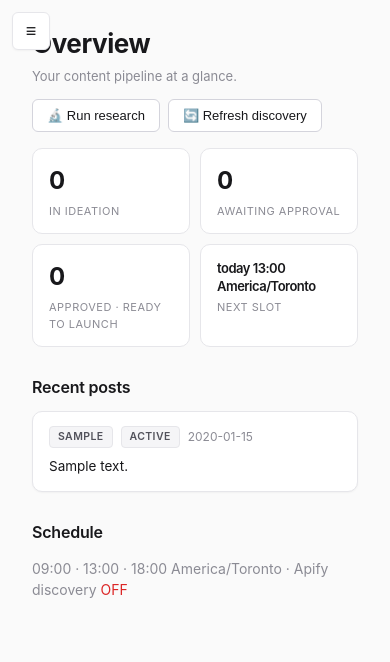
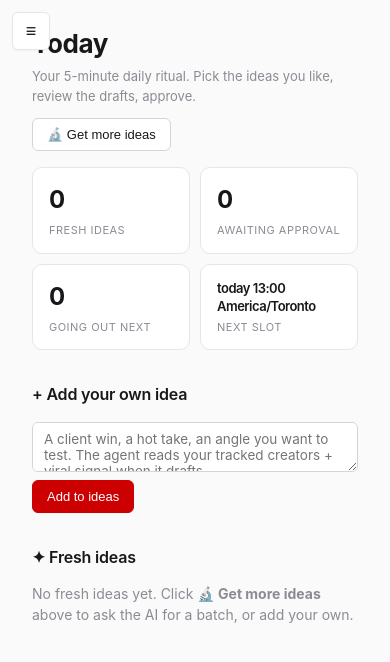
Before and after one commit to vishal4196-ai/social-autopilot, a FastAPI app: page / in a window 390 px wide. Shown: the top 662 px of the page. Run offline with FastAPI, Linux system fonts and the light colour scheme; the visitor is signed in with stand-in values (Sample User, id 1); tables that the repository leaves empty hold one stand-in row (values such as "Sample post"); parts of the project's set-up code (start-up, migrations or seed data) failed here and were passed over; some libraries are stand-ins or nearby versions.

Commit message:
Consolidate flow: single /today page. Kill 3 dead pages. Auto-design images.
Before: Ideation -> Publisher -> Launch with separate pages, dead Research tab,
manual headline typing for image generation, confusing two-track Telegram vs
Web behavior.

After: /today is the single daily ritual page. Everything in one scroll.

NEW BEHAVIOR
- Sidebar simplified to 5 items: Today, Launch, Creators, Settings, Logout.
- /today shows two sections: Awaiting approval (top, urgent) and Fresh ideas
  (below, swipeable).
- Click Draft on a fresh idea -> agent generates text variants AND a branded
  image in one call. Headline auto-extracted from the ideator hook (meta) or
  the strongest sentence in the LinkedIn variant. Zero typing required.
- All phase-transition redirects go back to /today so user stays put.
- /ideation, /publisher, /compose deprecated. Routes 303 to /today.
- /research still exists as a power-user page (not in nav).

IMAGE GEN
- image_gen.auto_headline picks overline + headline + subline from the idea
  meta or the post text. No more user-typed inputs in the happy path.

FLOW NOW (mobile-friendly):
  Open app -> Today
    Approve drafts at top
    Skim fresh ideas below, Draft the ones you like
    Done

Co-Authored-By: Claude Opus 4.7 (1M context) <noreply@anthropic.com>

```diff
--- a/src/web/routes.py
+++ b/src/web/routes.py
@@ -140,51 +140,58 @@ def register(app: FastAPI, templates: Jinja2Templates) -> None:
     async def healthz():
         return {"ok": True, "service": "vishal-ai-web"}
 
-    # ─── Overview (dashboard) ────────────────────────────
+    # ─── Today (the daily ritual: see + draft + approve) ─
 
     @app.get("/", response_class=HTMLResponse)
-    async def overview(request: Request):
+    @app.get("/today", response_class=HTMLResponse)
+    async def today_get(request: Request):
         if r := _require_auth(request):
             return r
+        import json as _json
         nav = _nav_counts()
-        posts = db.recent_posts(limit=5)
+        # Fresh ideas (ideation phase), AI first then user
+        ideation_all = db.list_by_phase("ideation", limit=200)
+        ai_fresh = [i for i in ideation_all if i["source"] == "research_agent"]
+        my_fresh = [i for i in ideation_all if i["source"] != "research_agent"]
+        # Drafted (awaiting approval), parse drafts JSON
+        drafted_rows = db.list_by_phase("drafted", limit=200)
+        drafted = []
+        for row in drafted_rows:
+            try:
+                d = _json.loads(row["drafts"]) if row["drafts"] else {}
+            except (ValueError, TypeError):
+                d = {}
+            try:
+                meta = _json.loads(row["meta"]) if row["meta"] else {}
+            except (ValueError, TypeError):
+                meta = {}
+            drafted.append({"row": row, "drafts": d, "meta": meta})
+        # Next scheduled slot summary
         return templates.TemplateResponse(
-            request, "overview.html",
+            request, "today.html",
             _ctx({
-                "page": "overview",
+                "page": "today",
                 "nav_counts": nav,
-                "ideation_count": nav["ideation"],
-                "researching_count": nav["researching"],
-                "drafted_count": nav["drafted"],
+                "ai_fresh": ai_fresh,
+                "my_fresh": my_fresh,
+                "drafted": drafted,
                 "approved_count": nav["approved"],
-                "posts_count": len(db.recent_posts(limit=1000)),
-                "creators_count": len(db.list_creators()),
-                "recent_posts": posts,
                 "next_slot": _next_scheduled_slot(),
-                "apify_on": config.APIFY_ENABLED,
                 "post_times": config.POST_TIMES,
                 "timezone": config.TIMEZONE,
                 "_t": _truncate,
             }),
         )
 
-    # ─── Ideation ─────────────────────────────────────────
+    # Old overview URL redirects to /today
+    @app.get("/overview")
+    async def overview_redirect(request: Request):
+        return RedirectResponse(url="/today", status_code=303)
 
-    @app.get("/ideation", response_class=HTMLResponse)
-    async def ideation_get(request: Request):
-        if r := _require_auth(request):
-            return r
-        all_ideation = db.list_by_phase("ideation", limit=200)
-        ai_ideas = [i for i in all_ideation if i["source"] == "research_agent"]
-        my_ideas = [i for i in all_ideation if i["source"] != "research_agent"]
-        return templates.TemplateResponse(
-            request, "ideation.html",
-            _ctx({
-                "page": "ideation",
-                "ai_ideas": ai_ideas, "my_ideas": my_ideas,
-                "_t": _truncate,
-            }),
-        )
+    # /ideation deprecated — everything happens on /today now
+    @app.get("/ideation")
+    async def ideation_redirect(request: Request):
+        return RedirectResponse(url="/today", status_code=303)
 
     @app.post("/ideation/add")
     async def ideation_add(request: Request, text: str = Form(...)):
@@ -193,55 +200,77 @@ def register(app: FastAPI, templates: Jinja2Templates) -> None:
         text = (text or "").strip()
         if text:
             db.add_idea(text, source="web", phase="ideation")
-        return RedirectResponse(url="/ideation", status_code=303)
+        return RedirectResponse(url="/today", status_code=303)
 
     @app.post("/ideation/{idea_id}/draft")
     async def ideation_draft(request: Request, idea_id: int):
-        """Move an idea from ideation → drafted (Claude writes the variants)."""
+        """Generate text variants AND a branded image in one click.
+
+        Headline is auto-extracted (uses ideator's hook from meta if present,
+        else extracts the punchy line from the LinkedIn variant). The user
+        reviews the result on /today and just approves — zero typing required.
+        """
         if r := _require_auth(request):
             return r
+        import json as _json
         idea = db.get_idea(idea_id)
         if not idea:
-            return RedirectResponse(url="/ideation", status_code=303)
-        from ..content import generator
+            return RedirectResponse(url="/today", status_code=303)
+
+        from ..content import generator, image_gen
         loop = asyncio.get_running_loop()
         post_id_hint = datetime.utcnow().strftime("%Y%m%d_%H%M%S") + f"_idea{idea_id}"
+
+        # 1. Generate text variants
         try:
             variants = await loop.run_in_executor(
                 None, lambda: generator.generate(idea["text"], post_id_hint=post_id_hint)
             )
             drafts = {v.platform: v.text for v in variants}
-            db.save_drafts(idea_id, drafts)
         except Exception:
-            log.exception("draft failed for idea %d", idea_id)
-        return RedirectResponse(url="/publisher", status_code=303)
+            log.exception("text draft failed for idea %d", idea_id)
+            return RedirectResponse(url="/today", status_code=303)
+
+        # 2. Auto-extract headline + generate the branded image
+        try:
+            meta = _json.loads(idea["meta"]) if idea["meta"] else {}
+        except (ValueError, TypeError):
+            meta = {}
+        try:
+            overline, headline, subline = image_gen.auto_headline(
+                idea_text=idea["text"],
+                linkedin_text=drafts.get("linkedin", ""),
+                meta=meta,
+            )
+            img = await loop.run_in_executor(
+                None,
+                lambda: image_gen.generate_post_image(
+                    headline=headline, subline=subline, overline=overline,
+                    topic_hint=idea["text"][:200],
+                ),
+            )
+            # Build public URL the schedulers / Postsyncer will use
+            scheme = request.headers.get("x-forwarded-proto", request.url.scheme)
+            host = request.headers.get("x-forwarded-host") or request.headers.get("host") or "localhost"
+            drafts["image_url"] = f"{scheme}://{host}/images/{img.filename}"
+        except Exception:
+            log.exception("image gen failed for idea %d — continuing without image", idea_id)
+            drafts["image_url"] = ""
+
+        db.save_drafts(idea_id, drafts)
+        return RedirectResponse(url="/today#draft-" + str(idea_id), status_code=303)
 
     @app.post("/ideation/{idea_id}/skip")
     async def ideation_skip(request: Request, idea_id: int):
         if r := _require_auth(request):
             return r
         db.skip_idea(idea_id)
-        return RedirectResponse(url="/ideation", status_code=303)
+        return RedirectResponse(url="/today", status_code=303)
 
-    # ─── Publisher (review drafts, approve) ──────────────
-
-    @app.get("/publisher", response_class=HTMLResponse)
-    async def publisher_get(request: Request):
-        if r := _require_auth(request):
-            return r
-        import json as _json
-        drafts = db.list_by_phase("drafted", limit=200)
-        parsed = []
-        for row in drafts:
-            try:
-                d = _json.loads(row["drafts"]) if row["drafts"] else {}
-            except (ValueError, TypeError):
-                d = {}
-            parsed.append({"row": row, "drafts": d})
-        return templates.TemplateResponse(
-            request, "publisher.html",
-            _ctx({"page": "publisher", "drafts": parsed, "_t": _truncate}),
-        )
+    # /publisher deprecated — folded into /today
+    @app.get("/publisher")
+    async def publisher_redirect(request: Request):
+        return RedirectResponse(url="/today", status_code=303)
 
     @app.post("/publisher/{idea_id}/approve")
     async def publisher_approve(
@@ -267,21 +296,21 @@ def register(app: FastAPI, templates: Jinja2Templates) -> None:
                 "UPDATE ideas SET drafts=?, phase='approved', approved_at=? WHERE id=?",
                 (_json.dumps(drafts), datetime.utcnow().isoformat(), idea_id),
             )
-        return RedirectResponse(url="/publisher", status_code=303)
+        return RedirectResponse(url="/today", status_code=303)
 
     @app.post("/publisher/{idea_id}/back")
     async def publisher_back(request: Request, idea_id: int):
         if r := _require_auth(request):
             return r
         db.set_phase(idea_id, "ideation")
-        return RedirectResponse(url="/publisher", status_code=303)
+        return RedirectResponse(url="/today", status_code=303)
 
     @app.post("/publisher/{idea_id}/skip")
     async def publisher_skip(request: Request, idea_id: int):
         if r := _require_auth(request):
             return r
         db.skip_idea(idea_id)
-        return RedirectResponse(url="/publisher", status_code=303)
+        return RedirectResponse(url="/today", status_code=303)
 
     # /posts kept as redirect to /launch for backwards compat
     @app.get("/posts")
@@ -474,15 +503,10 @@ def register(app: FastAPI, templates: Jinja2Templates) -> None:
 
     # ─── Compose: draft → preview → publish/queue/regenerate ──
 
-    @app.get("/compose", response_class=HTMLResponse)
-    async def compose_get(request: Request):
-        if r := _require_auth(request):
-            return r
-        return templates.TemplateResponse(
-            request,
-            "compose.html",
-            {"page": "compose", "draft": None, "idea_text": ""},
-        )
+    # /compose deprecated — replaced by /today which auto-drafts text + image
+    @app.get("/compose")
+    async def compose_redirect(request: Request):
+        return RedirectResponse(url="/today", status_code=303)
 
     @app.post("/compose/draft", response_class=HTMLResponse)
     async def compose_draft(request: Request, idea: str = Form(...)):
@@ -736,16 +760,9 @@ def register(app: FastAPI, templates: Jinja2Templates) -> None:
             await loop.run_in_executor(
                 None, lambda: orchestrator.run_research_pipeline(refresh_signal=True)
             )
-        except Exception as e:
+        except Exception:
             log.exception("research run failed")
-            # Surface the error so we can see it in the UI / via curl.
-            import urllib.parse, traceback
-            tb = traceback.format_exc()[-1500:]
-            return RedirectResponse(
-                url=f"/research?err={urllib.parse.quote(tb)}",
-                status_code=303,
-            )
-        return RedirectResponse(url="/research", status_code=303)
+        return RedirectResponse(url="/today", status_code=303)
 
     # ─── Settings ─────────────────────────────────────────
 
--- a/src/web/templates/base.html
+++ b/src/web/templates/base.html
@@ -19,42 +19,19 @@
       <span>VISHAL<span class="dot">.</span>AI</span>
     </div>
 
-    <div class="sidebar-section">Workspace</div>
-    <ul class="sidebar-nav">
-      <li><a href="/" class="{% if page == 'overview' %}active{% endif %}">
-        <span class="nav-icon">◰</span>Overview
-      </a></li>
-    </ul>
-
-    <div class="sidebar-section">Content pipeline</div>
-    <ul class="sidebar-nav">
-      <li><a href="/ideation" class="{% if page == 'ideation' %}active{% endif %}">
-        <span class="nav-icon">✦</span>Ideation
-        {% if nav_counts and nav_counts.ideation %}<span class="nav-badge">{{ nav_counts.ideation }}</span>{% endif %}
-      </a></li>
-      <li><a href="/research" class="{% if page == 'research' %}active{% endif %}">
-        <span class="nav-icon">⌕</span>Research
-        {% if nav_counts and nav_counts.researching %}<span class="nav-badge">{{ nav_counts.researching }}</span>{% endif %}
-      </a></li>
-      <li><a href="/publisher" class="{% if page == 'publisher' %}active{% endif %}">
-        <span class="nav-icon">✎</span>Publisher
-        {% if nav_counts and nav_counts.drafted %}<span class="nav-badge">{{ nav_counts.drafted }}</span>{% endif %}
+    <ul class="sidebar-nav" style="margin-top: 14px;">
+      <li><a href="/today" class="{% if page == 'today' %}active{% endif %}">
+        <span class="nav-icon">⌂</span>Today
+        {% set today_count = (nav_counts.ideation if nav_counts else 0) + (nav_counts.drafted if nav_counts else 0) %}
+        {% if today_count %}<span class="nav-badge">{{ today_count }}</span>{% endif %}
       </a></li>
       <li><a href="/launch" class="{% if page == 'launch' %}active{% endif %}">
         <span class="nav-icon">▶</span>Launch
         {% if nav_counts and nav_counts.approved %}<span class="nav-badge">{{ nav_counts.approved }}</span>{% endif %}
       </a></li>
-    </ul>
-
-    <div class="sidebar-section">Sources</div>
-    <ul class="sidebar-nav">
       <li><a href="/creators" class="{% if page == 'creators' %}active{% endif %}">
         <span class="nav-icon">◉</span>Creators
       </a></li>
-    </ul>
-
-    <div class="sidebar-section">Account</div>
-    <ul class="sidebar-nav">
       <li><a href="/settings" class="{% if page == 'settings' %}active{% endif %}">
         <span class="nav-icon">⚙</span>Settings
       </a></li>
--- /dev/null
+++ b/src/web/templates/today.html
@@ -0,0 +1,138 @@
+{% extends "base.html" %}
+{% block title %}Today · Vishal AI{% endblock %}
+{% block content %}
+
+<div class="page-header">
+  <div>
+    <h1>Today</h1>
+    <div class="page-sub">Your 5-minute daily ritual. Pick the ideas you like, review the drafts, approve.</div>
+  </div>
+  <div class="page-actions">
+    <form method="post" action="/research/run" class="inline"><button class="btn">🔬 Get more ideas</button></form>
+  </div>
+</div>
+
+<div class="grid">
+  <div class="stat">
+    <div class="stat-num">{{ (ai_fresh + my_fresh) | length }}</div>
+    <div class="stat-label">Fresh ideas</div>
+  </div>
+  <div class="stat">
+    <div class="stat-num">{{ drafted | length }}</div>
+    <div class="stat-label">Awaiting approval</div>
+  </div>
+  <div class="stat">
+    <div class="stat-num">{{ approved_count }}</div>
+    <div class="stat-label">Going out next</div>
+  </div>
+  <div class="stat">
+    <div class="stat-num small">{{ next_slot }}</div>
+    <div class="stat-label">Next slot</div>
+  </div>
+</div>
+
+{# ─── SECTION 1: Drafts awaiting approval (top, most urgent) ─── #}
+{% if drafted %}
+  <h2 style="margin-top: 32px;">✎ Awaiting your approval <span class="muted" style="font-size: 14px; font-weight: 400;">· {{ drafted|length }}</span></h2>
+  <p class="muted small">Each draft is ready to ship. Edit anything, then approve to send to Launch.</p>
+
+  {% for d in drafted %}
+    <form method="post" action="/publisher/{{ d.row.id }}/approve" class="compose-form" id="draft-{{ d.row.id }}">
+      <div class="card-meta" style="margin-top: 18px;">
+        <span class="idea-id">#{{ d.row.id }}</span>
+        <span class="badge">{{ d.row.source }}</span>
+        {% if d.row.score %}<span class="badge score-badge">{{ d.row.score }}</span>{% endif %}
+        {% if d.meta.format %}<span class="badge">{{ d.meta.format }}</span>{% endif %}
+      </div>
+
+      {% if d.drafts.image_url %}
+        <div class="image-preview" style="margin: 8px 0 12px;">
+          <img src="{{ d.drafts.image_url }}" alt="post image">
+          <input type="hidden" name="image_url" value="{{ d.drafts.image_url }}">
+        </div>
+      {% else %}
+        <input type="hidden" name="image_url" value="">
+      {% endif %}
+
+      {% if d.drafts.linkedin %}
+        <div class="variant">
+          <div class="variant-head">
+            <span class="badge badge-linkedin">LinkedIn</span>
+            <span class="muted small">{{ d.drafts.linkedin | length }} chars</span>
+          </div>
+          <textarea name="linkedin_text" rows="10">{{ d.drafts.linkedin }}</textarea>
+        </div>
+      {% endif %}
+
+      {% if d.drafts.x %}
+        <div class="variant">
+          <div class="variant-head">
+            <span class="badge badge-x">X / Twitter</span>
+            <span class="muted small">{{ d.drafts.x | length }} chars</span>
+          </div>
+          <textarea name="x_text" rows="4">{{ d.drafts.x }}</textarea>
+        </div>
+      {% endif %}
+
+      {% if d.drafts.threads %}
+        <div class="variant">
+          <div class="variant-head">
+            <span class="badge badge-threads">Threads</span>
+            <span class="muted small">{{ d.drafts.threads | length }} chars</span>
+          </div>
+          <textarea name="threads_text" rows="5">{{ d.drafts.threads }}</textarea>
+        </div>
+      {% endif %}
+
+      <div class="card-actions" style="justify-content: space-between;">
+        <button type="submit" class="btn primary">✓ Approve · send to Launch</button>
+        <div>
+          <button type="submit" formaction="/publisher/{{ d.row.id }}/back" class="btn">↺ Send back to ideas</button>
+          <button type="submit" formaction="/publisher/{{ d.row.id }}/skip" class="btn danger">Kill</button>
+        </div>
+      </div>
+    </form>
+  {% endfor %}
+{% endif %}
+
+{# ─── SECTION 2: Add your own idea ─── #}
+<h2 style="margin-top: 32px;">+ Add your own idea</h2>
+<form method="post" action="/ideation/add" class="add-form">
+  <textarea name="text" rows="2" placeholder="A client win, a hot take, an angle you want to test. The agent reads your tracked creators + viral signal when it drafts."></textarea>
+  <button class="btn primary" style="align-self: flex-start;">Add to ideas</button>
+</form>
+
+{# ─── SECTION 3: Fresh ideas (AI first, then yours) ─── #}
+{% if ai_fresh or my_fresh %}
+  <h2 style="margin-top: 32px;">✦ Fresh ideas <span class="muted" style="font-size: 14px; font-weight: 400;">· {{ (ai_fresh + my_fresh)|length }}</span></h2>
+  <p class="muted small">Click ✎ Draft and the agent writes all three posts + designs an image in ~15 sec.</p>
+
+  {% for i in ai_fresh + my_fresh %}
+    <div class="card idea-card">
+      <div class="card-meta">
+        <span class="idea-id">#{{ i.id }}</span>
+        {% if i.source == 'research_agent' %}
+          <span class="badge">AI suggestion</span>
+        {% else %}
+          <span class="badge">{{ i.source }}</span>
+        {% endif %}
+        {% if i.score %}<span class="badge score-badge">{{ i.score }}</span>{% endif %}
+        <span class="muted small">{{ i.created_at[:10] }}</span>
+      </div>
+      <div class="card-text">{{ _t(i.text, 280) }}</div>
+      <div class="card-actions">
+        <form method="post" action="/ideation/{{ i.id }}/draft" class="inline">
+          <button class="btn primary small">✎ Draft</button>
+        </form>
+        <form method="post" action="/ideation/{{ i.id }}/skip" class="inline">
+          <button class="btn ghost small">Skip</button>
+        </form>
+      </div>
+    </div>
+  {% endfor %}
+{% else %}
+  <h2 style="margin-top: 32px;">✦ Fresh ideas</h2>
+  <p class="muted">No fresh ideas yet. Click <strong>🔬 Get more ideas</strong> above to ask the AI for a batch, or add your own.</p>
+{% endif %}
+
+{% endblock %}
```
Also changed, not shown: src/content/image_gen.py (+42 -0 lines).
